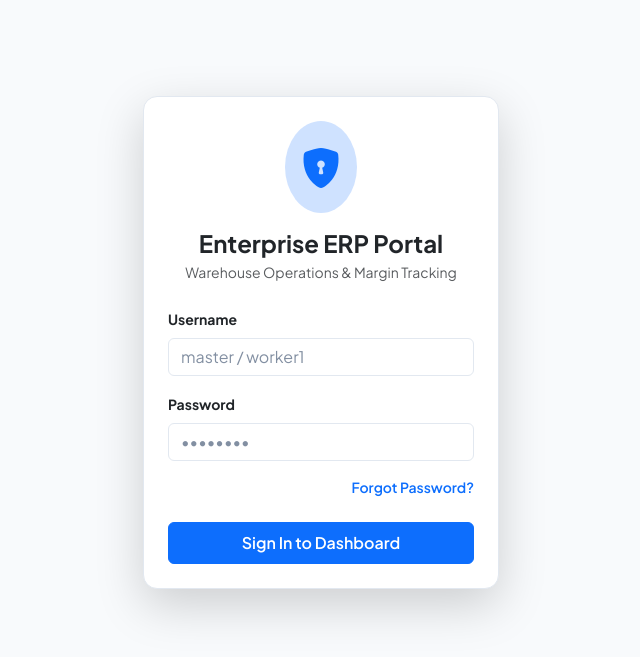
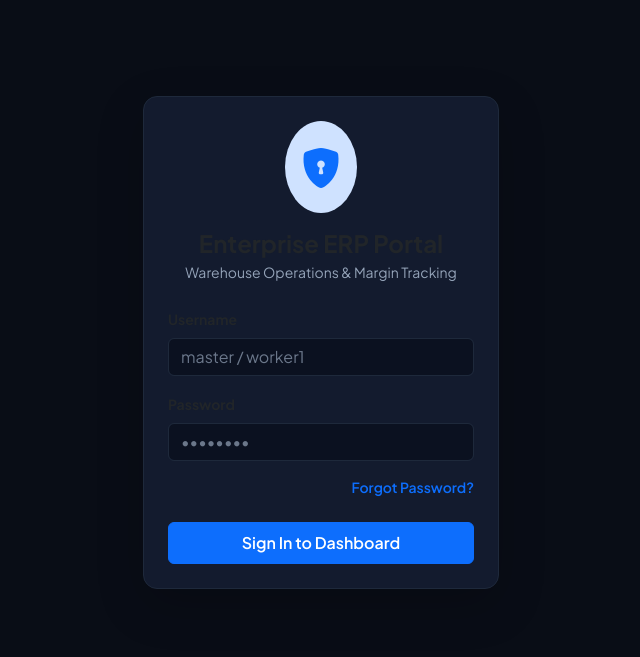
Before and after one commit to Avanijain415/Stock-App, a Flask app: page / in a window 1280 px wide. Shown: the top 657 px of the page, without its empty margins (319-959 px from the left). Run offline with Flask 3, Linux system fonts and the light colour scheme; some libraries are stand-ins or nearby versions.

Commit message:
Update index.html

```diff
--- a/templates/index.html
+++ b/templates/index.html
@@ -7,7 +7,7 @@
     <!-- Bootstrap 5, Icons & Fonts -->
     <link href="https://cdn.jsdelivr.net/npm/bootstrap@5.3.0/dist/css/bootstrap.min.css" rel="stylesheet">
     <link rel="stylesheet" href="https://cdn.jsdelivr.net/npm/bootstrap-icons@1.11.1/font/bootstrap-icons.css">
-    <link href="https://fonts.googleapis.com/css2?family=Plus+Jakarta+Sans:wght@400;500;600;700&display=swap" rel="stylesheet">
+    <link href="https://fonts.googleapis.com/css2?family=Plus+Jakarta+Sans:wght@400;500;600;700;800&display=swap" rel="stylesheet">
     <script src="https://cdn.jsdelivr.net/npm/chart.js"></script>
     <style>
         :root {
@@ -15,54 +15,104 @@
             --card-bg: #ffffff;
             --text-main: #0f172a;
             --text-muted: #64748b;
+            --text-heading: #334155;
             --nav-bg: #0f172a;
             --border-color: #e2e8f0;
             --input-bg: #ffffff;
             --primary: #2563eb;
+            --primary-rgb: 37, 99, 235;
             --success: #10b981;
             --danger: #ef4444;
             --warning: #f59e0b;
+            --badge-bg: #f1f5f9;
+            --table-hover: #f8fafc;
         }
         [data-theme="dark"] {
-            --bg-body: #0b1120;
-            --card-bg: #1e293b;
+            --bg-body: #090d16;
+            --card-bg: #131b2e;
             --text-main: #f8fafc;
             --text-muted: #94a3b8;
-            --nav-bg: #020617;
-            --border-color: #334155;
-            --input-bg: #0f172a;
+            --text-heading: #cbd5e1;
+            --nav-bg: #0b1120;
+            --border-color: #1e293b;
+            --input-bg: #0b1120;
             --primary: #3b82f6;
+            --primary-rgb: 59, 130, 246;
+            --badge-bg: #1e293b;
+            --table-hover: #17223b;
         }
-        body { background-color: var(--bg-body); color: var(--text-main); font-family: 'Plus Jakarta Sans', sans-serif; transition: background-color 0.2s, color 0.2s; }
-        .navbar-custom { background: var(--nav-bg); }
-        .card { background-color: var(--card-bg); border: 1px solid var(--border-color); border-radius: 14px; box-shadow: 0 4px 6px -1px rgba(0,0,0,0.03); }
 
-        /* Dark mode inputs and dropdowns high contrast */
-        .form-control, .form-select, .input-group-text { background-color: var(--input-bg) !important; color: var(--text-main) !important; border-color: var(--border-color) !important; }
-        .form-control::placeholder { color: var(--text-muted) !important; opacity: 0.8; }
+        body {
+            background-color: var(--bg-body) !important;
+            color: var(--text-main) !important;
+            font-family: 'Plus Jakarta Sans', sans-serif;
+            transition: background-color 0.2s ease, color 0.2s ease;
+        }
 
-        .nav-pills .nav-link { color: var(--text-muted); font-weight: 600; border-radius: 10px; padding: 9px 16px; font-size: 0.9rem; }
-        .nav-pills .nav-link.active { background-color: var(--primary); color: #ffffff; }
+        .navbar-custom { background: var(--nav-bg) !important; border-bottom: 1px solid var(--border-color); }
+        .card {
+            background-color: var(--card-bg) !important;
+            border: 1px solid var(--border-color) !important;
+            border-radius: 14px;
+            box-shadow: 0 4px 12px rgba(0,0,0,0.1);
+        }
+
+        /* High Contrast Text Utilities */
+        .text-card-label { color: var(--text-heading) !important; font-weight: 700; font-size: 0.78rem; letter-spacing: 0.5px; text-transform: uppercase; }
+        .text-card-sub { color: var(--text-muted) !important; font-size: 0.8rem; }
+        .text-muted { color: var(--text-muted) !important; }
+
+        /* Inputs & Dropdowns */
+        .form-control, .form-select, .input-group-text {
+            background-color: var(--input-bg) !important;
+            color: var(--text-main) !important;
+            border-color: var(--border-color) !important;
+        }
+        .form-control::placeholder { color: var(--text-muted) !important; opacity: 0.7; }
+        .form-control:focus, .form-select:focus {
+            background-color: var(--input-bg) !important;
+            color: var(--text-main) !important;
+            border-color: var(--primary) !important;
+            box-shadow: 0 0 0 0.25rem rgba(var(--primary-rgb), 0.15) !important;
+        }
+
+        /* Nav Pills */
+        .nav-pills .nav-link { color: var(--text-muted) !important; font-weight: 600; border-radius: 10px; padding: 9px 16px; font-size: 0.9rem; transition: all 0.2s; }
+        .nav-pills .nav-link:hover { color: var(--text-main) !important; background-color: var(--badge-bg); }
+        .nav-pills .nav-link.active { background-color: var(--primary) !important; color: #ffffff !important; font-weight: 700; }
+
+        /* Stat Cards */
         .stat-card { border-radius: 14px; padding: 18px; position: relative; }
 
-        /* Filter Pills in Dark & Light */
+        /* Filter Buttons */
         .filter-btn { border-radius: 20px; font-size: 0.82rem; font-weight: 600; padding: 5px 14px; }
-        [data-theme="dark"] .filter-btn.btn-outline-secondary { color: #94a3b8; border-color: #475569; }
-        [data-theme="dark"] .filter-btn.btn-outline-secondary:hover { background-color: #334155; color: #fff; }
+        [data-theme="dark"] .filter-btn.btn-outline-secondary { color: #cbd5e1 !important; border-color: #334155 !important; }
+        [data-theme="dark"] .filter-btn.btn-outline-secondary:hover { background-color: #1e293b !important; color: #fff !important; }
 
-        .stock-badge { font-size: 1.15rem; font-weight: 700; }
-        .table { color: var(--text-main) !important; }
-        .table th { font-size: 0.78rem; text-transform: uppercase; letter-spacing: 0.6px; color: var(--text-muted); background: var(--card-bg); border-bottom: 2px solid var(--border-color); }
-        .table td { border-bottom: 1px solid var(--border-color); }
-        .modal-content { background-color: var(--card-bg); color: var(--text-main); border-radius: 16px; border: 1px solid var(--border-color); }
+        /* Tables in Dark Mode */
+        .table { color: var(--text-main) !important; --bs-table-bg: transparent !important; }
+        .table th {
+            font-size: 0.78rem;
+            text-transform: uppercase;
+            letter-spacing: 0.6px;
+            color: var(--text-muted) !important;
+            background: var(--card-bg) !important;
+            border-bottom: 2px solid var(--border-color) !important;
+        }
+        .table td { border-bottom: 1px solid var(--border-color) !important; }
+        .table-hover tbody tr:hover { background-color: var(--table-hover) !important; }
+
+        /* Dark Theme Badges & Negative Rows */
+        .badge-subtle-primary { background-color: rgba(59, 130, 246, 0.15); color: #60a5fa !important; }
+        .badge-subtle-success { background-color: rgba(16, 185, 129, 0.15); color: #34d399 !important; }
+        .badge-subtle-danger { background-color: rgba(239, 68, 68, 0.15); color: #f87171 !important; }
+        .badge-subtle-warning { background-color: rgba(245, 158, 11, 0.15); color: #fbbf24 !important; }
+        .badge-subtle-dark { background-color: var(--badge-bg); color: var(--text-heading) !important; border: 1px solid var(--border-color); }
+
+        .negative-margin-row { background-color: rgba(239, 68, 68, 0.12) !important; }
+
+        .modal-content { background-color: var(--card-bg) !important; color: var(--text-main) !important; border-radius: 16px; border: 1px solid var(--border-color) !important; }
         .toast-container { position: fixed; bottom: 20px; right: 20px; z-index: 1080; }
-        .negative-margin-row { background-color: rgba(239, 68, 68, 0.08) !important; }
-
-        /* High contrast buttons in dark mode */
-        [data-theme="dark"] .btn-outline-secondary { color: #cbd5e1; border-color: #475569; }
-        [data-theme="dark"] .btn-outline-secondary:hover { background-color: #334155; color: #fff; }
-        [data-theme="dark"] .btn-outline-success { color: #34d399; border-color: #059669; }
-        [data-theme="dark"] .btn-outline-success:hover { background-color: #059669; color: #fff; }
 
         @media print {
             .no-print { display: none !important; }
@@ -655,7 +705,7 @@ let mpChartInstance = null;
 let stockModalObj, detailModalObj, forgotModalObj, addProdModalObj, editProdModalObj, toastObj;
 
 (function initTheme() {
-    const saved = localStorage.getItem('erp-theme') || 'light';
+    const saved = localStorage.getItem('erp-theme') || 'dark';
     document.documentElement.setAttribute('data-theme', saved);
     updateThemeIcon(saved);
 })();
@@ -892,7 +942,7 @@ async function loadDashboard() {
             datasets: [{
                 label: 'Physical Units',
                 data: stats.top_stocks.map(s => s.actual_stock),
-                backgroundColor: '#2563eb',
+                backgroundColor: '#3b82f6',
                 borderRadius: 6
             }]
         },
@@ -900,8 +950,8 @@ async function loadDashboard() {
             responsive: true,
             maintainAspectRatio: false,
             scales: {
-                x: { ticks: { color: textColor } },
-                y: { ticks: { color: textColor } }
+                x: { ticks: { color: textColor }, grid: { color: isDark ? '#1e293b' : '#f1f5f9' } },
+                y: { ticks: { color: textColor }, grid: { color: isDark ? '#1e293b' : '#f1f5f9' } }
             },
             plugins: {
                 legend: { labels: { color: textColor } }
@@ -913,10 +963,10 @@ async function loadDashboard() {
     const logs = await logRes.json();
     document.getElementById('quickFeedBody').innerHTML = logs.slice(0, 6).map(l => {
         const isSystem = l.username.toLowerCase().includes('excel') || l.username.toLowerCase().includes('system');
-        const userBadge = isSystem ? '<span class="badge bg-light text-dark border">Excel Import</span>' : `<span class="badge bg-primary-subtle text-primary">${l.username}</span>`;
+        const userBadge = isSystem ? '<span class="badge badge-subtle-dark">Excel Import</span>' : `<span class="badge badge-subtle-primary">${l.username}</span>`;
         return `
         <tr>
-            <td><span class="badge ${l.action==='RECEIVE'?'bg-success':(l.action==='ISSUE'?'bg-danger':(l.action==='UNDO'?'bg-dark':'bg-warning'))}">${l.action}</span></td>
+            <td><span class="badge ${l.action==='RECEIVE'?'badge-subtle-success':(l.action==='ISSUE'?'badge-subtle-danger':(l.action==='UNDO'?'badge-subtle-dark':'badge-subtle-warning'))}">${l.action}</span></td>
             <td><strong class="small">${l.product_desc}</strong></td>
             <td class="text-end small">${userBadge}</td>
         </tr>
@@ -939,7 +988,7 @@ async function loadAnalytics() {
             labels: stats.brand_breakdown.map(b => b.brand),
             datasets: [{
                 data: stats.brand_breakdown.map(b => b.qty),
-                backgroundColor: ['#2563eb', '#10b981', '#f59e0b', '#ef4444', '#8b5cf6']
+                backgroundColor: ['#3b82f6', '#10b981', '#f59e0b', '#ef4444', '#8b5cf6']
             }]
         },
         options: {
@@ -967,8 +1015,8 @@ async function loadAnalytics() {
             responsive: true,
             maintainAspectRatio: false,
             scales: {
-                x: { ticks: { color: textColor } },
-                y: { ticks: { color: textColor } }
+                x: { ticks: { color: textColor }, grid: { color: isDark ? '#1e293b' : '#f1f5f9' } },
+                y: { ticks: { color: textColor }, grid: { color: isDark ? '#1e293b' : '#f1f5f9' } }
             },
             plugins: { legend: { labels: { color: textColor } } }
         }
@@ -992,11 +1040,11 @@ async function loadActivityLogs() {
     }
     tbody.innerHTML = logs.map(l => {
         const isSystem = l.username.toLowerCase().includes('excel') || l.username.toLowerCase().includes('system');
-        const userBadge = isSystem ? '<span class="badge bg-light text-dark border">Excel Migration</span>' : `<span class="badge bg-primary-subtle text-primary">${l.username}</span>`;
+        const userBadge = isSystem ? '<span class="badge badge-subtle-dark">Excel Migration</span>' : `<span class="badge badge-subtle-primary">${l.username}</span>`;
         return `
         <tr>
             <td class="small text-muted">${l.timestamp}</td>
-            <td><span class="badge ${l.action==='RECEIVE'?'bg-success':(l.action==='ISSUE'?'bg-danger':(l.action==='UNDO'?'bg-dark':'bg-warning'))}">${l.action}</span></td>
+            <td><span class="badge ${l.action==='RECEIVE'?'badge-subtle-success':(l.action==='ISSUE'?'badge-subtle-danger':(l.action==='UNDO'?'badge-subtle-dark':'badge-subtle-warning'))}">${l.action}</span></td>
             <td><strong>${l.product_desc}</strong></td>
             <td>${userBadge}</td>
             <td class="fw-bold">${l.quantity}</td>
@@ -1046,16 +1093,16 @@ function renderInventory(items) {
 
     tbody.innerHTML = items.map(p => {
         const stockClass = p.actual_stock > 10 ? 'text-success' : (p.actual_stock > 0 ? 'text-warning' : 'text-danger');
-        const statusBadge = p.status === 'Completed' ? 'badge bg-success-subtle text-success' : 'badge bg-warning-subtle text-warning';
+        const statusBadge = p.status === 'Completed' ? 'badge badge-subtle-success' : 'badge badge-subtle-warning';
         return `
         <tr>
             <td class="text-muted fw-bold">#${p.id}</td>
             <td>
                 <span class="fw-bold d-block">${p.description}</span>
-                <span class="text-muted small">HSN: <strong>${p.hsn_code || 'N/A'}</strong> | Expiry: <strong class="text-secondary">${p.expiry_date || 'N/A'}</strong></span>
+                <span class="text-muted small">HSN: <strong>${p.hsn_code || 'N/A'}</strong> | Expiry: <strong class="text-card-label">${p.expiry_date || 'N/A'}</strong></span>
             </td>
             <td>
-                <span class="badge bg-light text-dark border">${p.brand}</span>
+                <span class="badge badge-subtle-dark">${p.brand}</span>
                 <span class="text-muted small d-block">${p.country}</span>
             </td>
             <td>
@@ -1066,7 +1113,7 @@ function renderInventory(items) {
                 <span class="stock-badge ${stockClass}">${p.actual_stock}</span>
                 <span class="text-muted small d-block" style="font-size:0.75rem;">Opening: ${p.opening_stock}</span>
             </td>
-            <td class="text-center"><span class="badge bg-danger-subtle text-danger">${p.damage}</span></td>
+            <td class="text-center"><span class="badge badge-subtle-danger">${p.damage}</span></td>
             <td><span class="${statusBadge} px-2 py-1">${p.status}</span></td>
             <td class="text-center no-print">
                 <div class="btn-group" role="group">
@@ -1220,13 +1267,13 @@ async function loadLedger(productId = '') {
     }
     tbody.innerHTML = logs.map(l => {
         const isSystem = l.username.toLowerCase().includes('excel') || l.username.toLowerCase().includes('system');
-        const userBadge = isSystem ? '<span class="badge bg-light text-dark border">Excel Migration</span>' : `<span class="badge bg-primary-subtle text-primary">${l.username}</span>`;
+        const userBadge = isSystem ? '<span class="badge badge-subtle-dark">Excel Import</span>' : `<span class="badge badge-subtle-primary">${l.username}</span>`;
         return `
         <tr>
             <td class="small text-muted">${l.timestamp}</td>
             <td><strong>${l.product_desc}</strong></td>
             <td>${userBadge}</td>
-            <td><span class="badge ${l.action==='RECEIVE'?'bg-success':(l.action==='ISSUE'?'bg-danger':(l.action==='UNDO'?'bg-dark':'bg-warning'))}">${l.action}</span></td>
+            <td><span class="badge ${l.action==='RECEIVE'?'badge-subtle-success':(l.action==='ISSUE'?'badge-subtle-danger':(l.action==='UNDO'?'badge-subtle-dark':'badge-subtle-warning'))}">${l.action}</span></td>
             <td class="fw-bold">${l.quantity}</td>
             <td class="text-muted fw-semibold">${l.prev_stock !== null ? l.prev_stock : '-'}</td>
             <td class="fw-bold text-primary">${l.new_stock !== null ? l.new_stock : '-'}</td>
@@ -1295,7 +1342,7 @@ function renderMarketplaceTable(items) {
         <tr class="${isNeg ? 'negative-margin-row' : ''}">
             <td>${idx + 1}</td>
             <td>
-                <strong>${item.sku}</strong><br>
+                <strong class="d-block">${item.sku}</strong>
                 <span class="text-muted small">ASIN: ${item.asin || 'N/A'}</span>
             </td>
             <td>
@@ -1307,11 +1354,11 @@ function renderMarketplaceTable(items) {
                 ${inrFba ? `<br><small class="text-muted">≈ ₹${inrFba}</small>` : ''}
             </td>
             <td>
-                <span class="badge bg-light text-dark border">${item.conv_rate ? '1 ' + curr.trim() + ' = ₹' + item.conv_rate : '1.0'}</span>
+                <span class="badge badge-subtle-dark">${item.conv_rate ? '1 ' + curr.trim() + ' = ₹' + item.conv_rate : '1.0'}</span>
             </td>
             <td>${item.freight ? '₹' + item.freight.toFixed(2) : '-'}</td>
             <td>
-                <span class="badge bg-light text-dark border">${item.min_selling_rate ? curr + item.min_selling_rate.toFixed(2) : '-'}</span>
+                <span class="badge badge-subtle-dark">${item.min_selling_rate ? curr + item.min_selling_rate.toFixed(2) : '-'}</span>
                 ${inrMinSell ? `<br><small class="text-muted">≈ ₹${inrMinSell}</small>` : ''}
             </td>
             <td>
```
Also changed, not shown: other parts of templates/index.html (+24 -27 lines).
